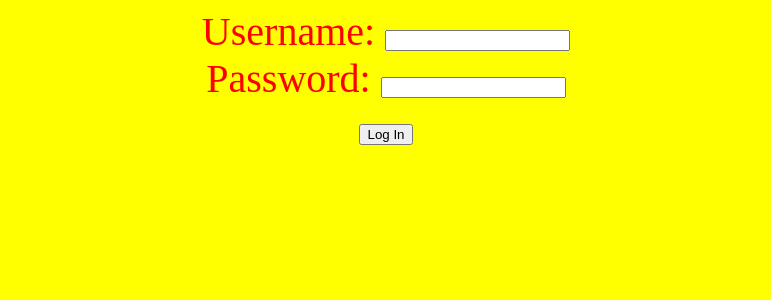
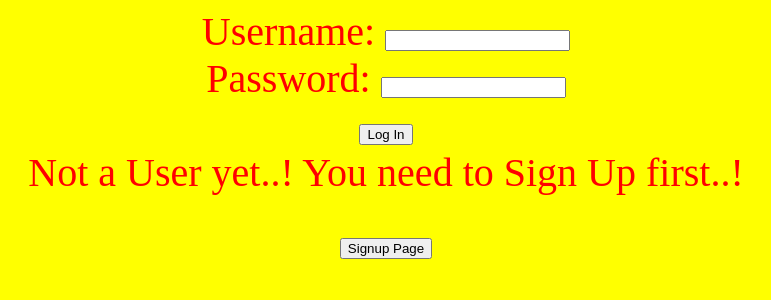
Before and after one commit to ArpitSondh95/Instaclone, a Django app: page /login/ in a window 1280 px wide. Shown: the top 300 px of the page, without its empty margins (254-1025 px from the left). Run offline with Django 3.2, Linux system fonts and the light colour scheme; parts of the project's set-up code (start-up, migrations or seed data) failed here and were passed over.

Commit message:
Some UI changes and redirect changes.

```diff
--- a/Insta_clone/urls.py
+++ b/Insta_clone/urls.py
@@ -11,5 +11,5 @@ urlpatterns = [
     url('like/', like_view),
     url('logout/', logout_view),
     url('upvote/', upvote_view),
-    url('', signup_view)
+    url('signup/', signup_view)
 ]
--- a/myapp/Templates/Login.html
+++ b/myapp/Templates/Login.html
@@ -30,5 +30,13 @@
         <input type="submit" value="Log In">
 
     </form>
+
+    Not a User yet..! You need to Sign Up first..!
+     <div style="float: center; padding: 20px;  ">
+        <form action="/signup/" method="POST">
+            {% csrf_token %}
+             <input type="submit" class="btn btn-default" value="Signup Page">
+        </form>
+    </div>
 </body>
 </html>
--- a/myapp/views.py
+++ b/myapp/views.py
@@ -153,7 +153,7 @@ def logout_view(request):
         latest_sessn = SessionToken.objects.filter(user=user).last()
         if latest_sessn:
             latest_sessn.delete()
-            return redirect("/login/")
+            return redirect("/signup/")
             # how to get cookies in python to delete cookie n session
 
 
```
Also changed, not shown: db.sqlite3, user_images/Hayes-Custom-Guns-race-guns.jpg (added), 2 other files.
